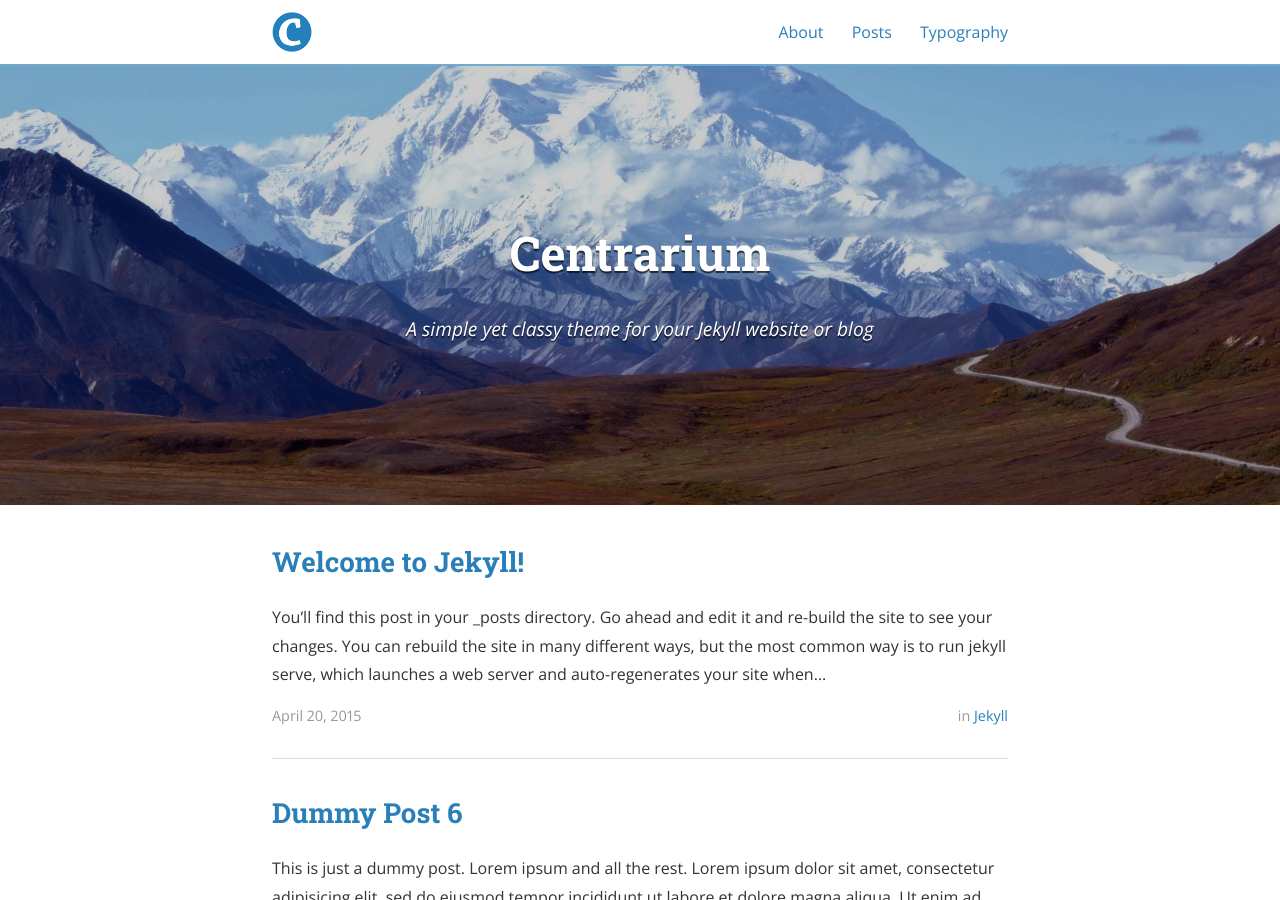
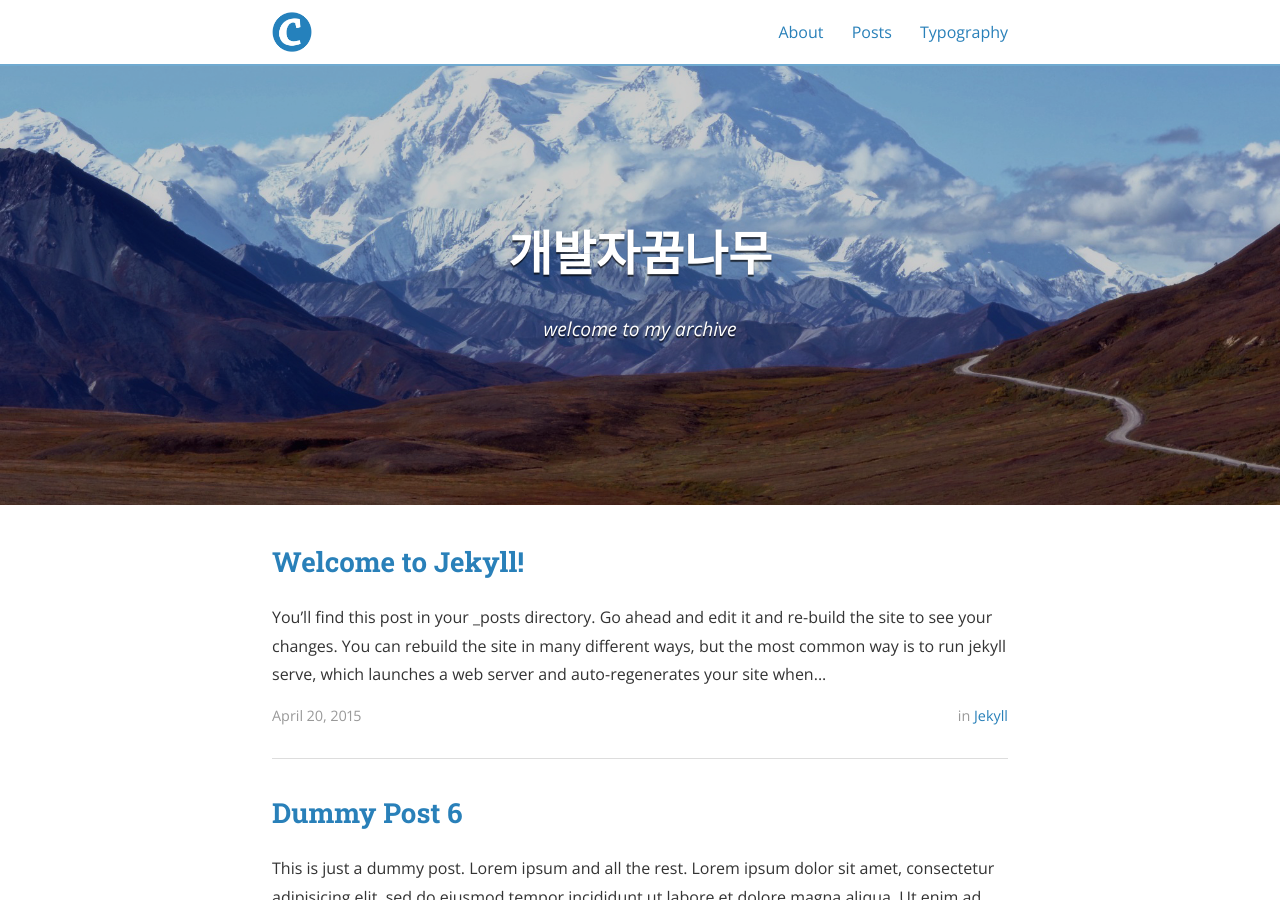
Before and after one commit to iceprins/ex-iceprins.github.io, a Jekyll site: the page built from index.html, in a window 1280 px wide and 900 px high. Built offline with Jekyll 4.4.1, drawn with Linux system fonts in a browser that asks for light colours; nearby versions of some CDN libraries; the list of posts is cut into pages by our own code; some of the changed text lies outside the part shown.

Commit message:
info update

```diff
--- a/_config.yml
+++ b/_config.yml
@@ -9,10 +9,10 @@ exclude:
   - "/vendor/"
 
 # Site settings
-title: Centrarium
-subtitle: "A simple yet classy theme for your Jekyll website or blog"
-email: blcentra@gmail.com
-name: Ben Centra
+title: 개발자꿈나무
+subtitle: "welcome to my archive"
+email: junghankyul@gmail.com
+name: 정한결
 description: >
   A simple yet classy theme for your Jekyll website or blog.
 # Base URL of site (i.e. /blog). It should always start with a slash,
```
